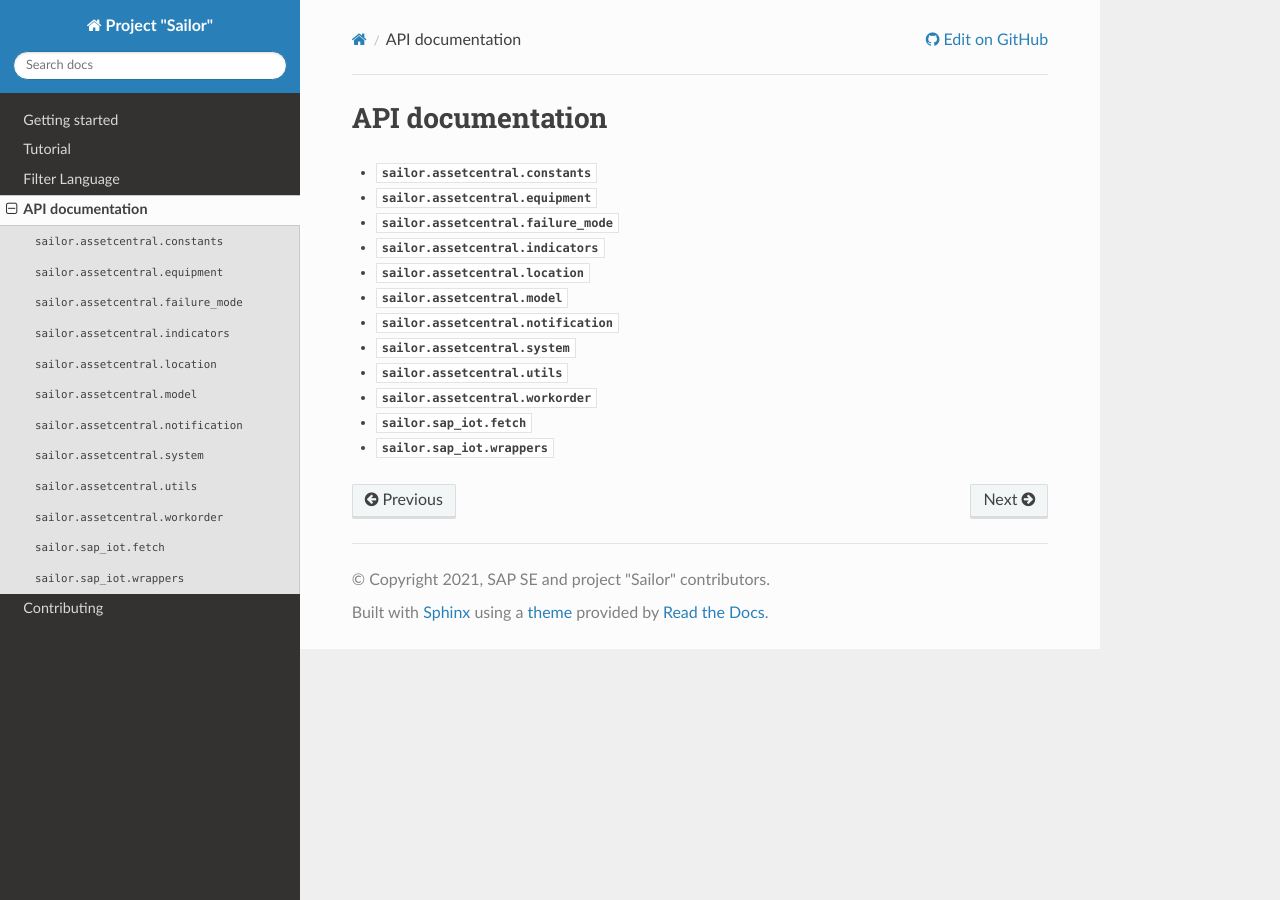
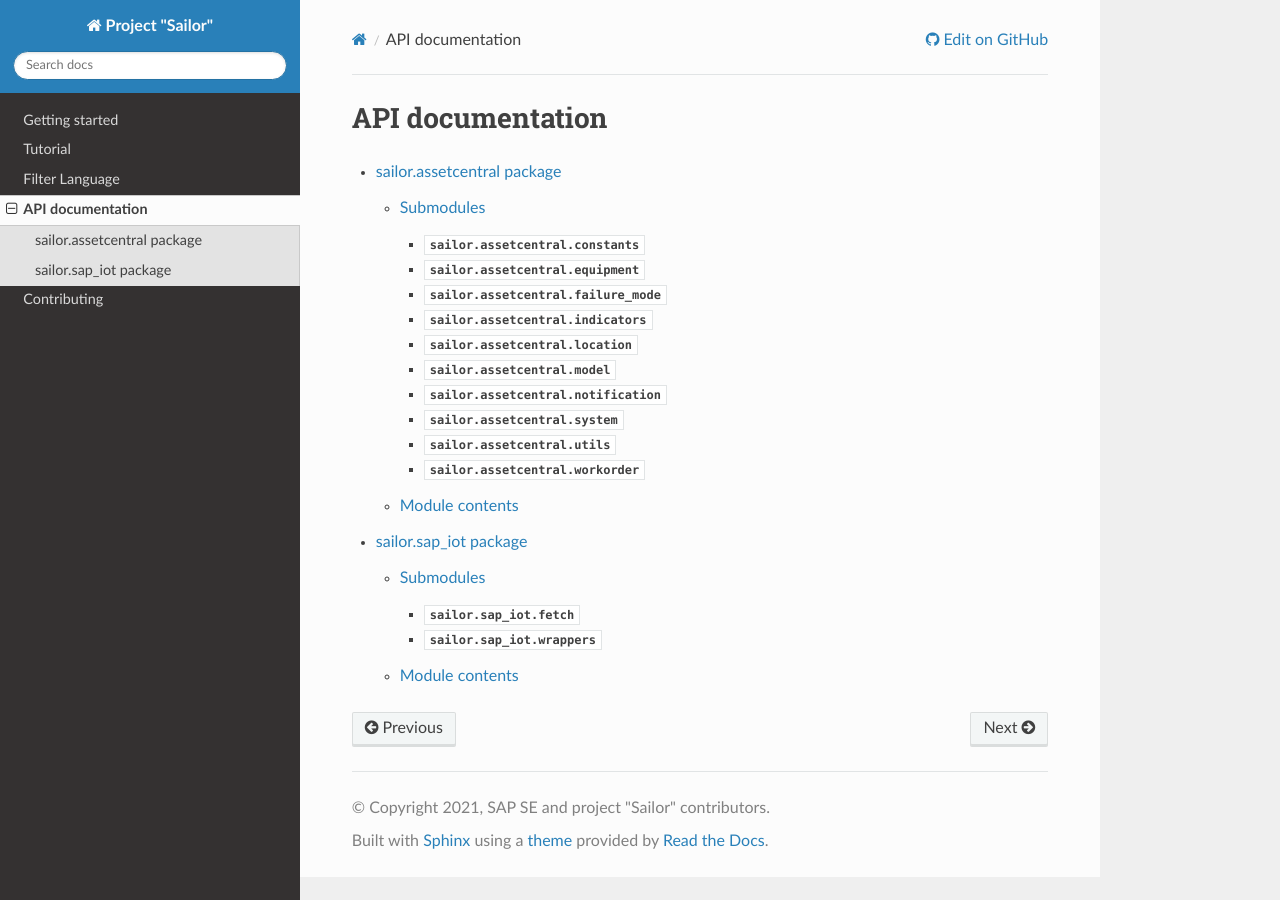
Before and after one commit to SAP/project-sailor, a Sphinx documentation site: the page built from docs/apidoc.rst, in a window 1280 px wide. Built offline with Sphinx 7.4.7 and the Read the Docs theme 2.0.0, drawn with Linux system fonts in a browser that asks for light colours.

Commit message:
docs improvements

```diff
--- a/docs/apidoc.rst
+++ b/docs/apidoc.rst
@@ -4,5 +4,5 @@ API documentation
 .. toctree::
    :glob:
 
-   apidoc/sailor.assetcentral.*
-   apidoc/sailor.sap_iot.*
+   apidoc/sailor.assetcentral
+   apidoc/sailor.sap_iot
```
Also changed, not shown: 2 other files.
